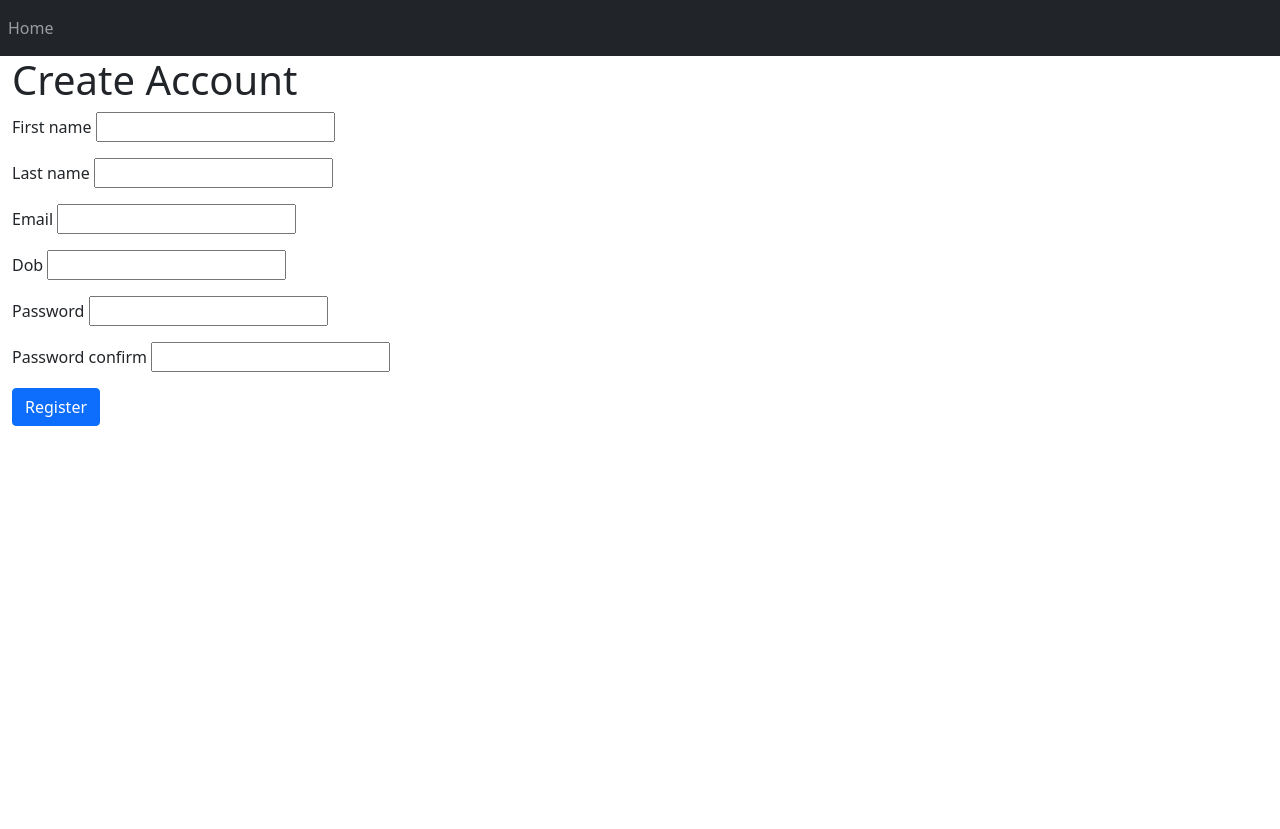
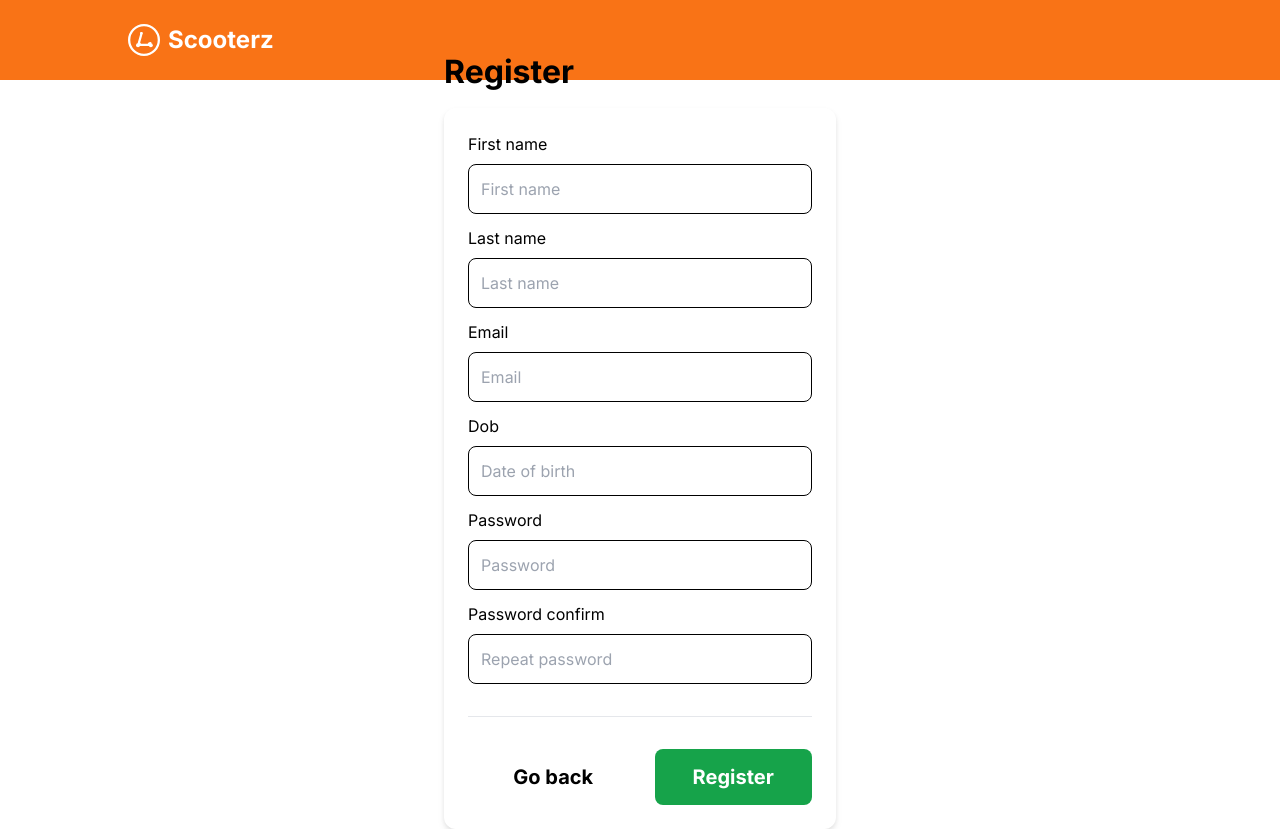
Before and after one commit to dillongoods/escooter-app, a Flask app: template app/templates/security/register_user.html in a window 1280 px wide. Before the commit the page ends 426 px from the top, so only its background shows below. Run offline with Flask 2, Linux system fonts and the light colour scheme; the template is opened without the code that fills it: most values are stand-ins (such as "Sample title", 1, 10 or a date in 2020); form fields are guessed from the names that the template uses; some libraries are stand-ins or nearby versions.

Commit message:
add tailwind + style login/register

```diff
--- /dev/null
+++ b/app/templates/base/index.html
@@ -0,0 +1,175 @@
+<!DOCTYPE html>
+<html style="max-height: calc(100vh - 80px); height: 100%">
+  <head>
+    <meta charset="utf-8" />
+    <meta
+      name="viewport"
+      content="width=device-width, initial-scale=1, shrink-to-fit=no"
+    />
+    <link rel="stylesheet" href="style.css" />
+    <link rel="stylesheet" media="screen" type="text/css" href="style.css" />
+    <link rel="preconnect" href="https://fonts.googleapis.com" />
+    <link rel="preconnect" href="https://fonts.gstatic.com" crossorigin />
+    <link
+      href="https://fonts.googleapis.com/css2?family=Inter:wght@400;700&display=swap"
+      rel="stylesheet"
+    />
+    <link
+      rel="shortcut icon"
+      href="{{ url_for('static', filename='favicon.ico') }}"
+    />
+    <title>Scooterz</title>
+    <script src="https://cdn.tailwindcss.com"></script>
+    <style type="text/tailwindcss">
+      @layer utilities {
+        @variants responsive {
+          .text-h9 {
+            font-weight: 600;
+            font-size: 4rem;
+            line-height: 4.5rem;
+          }
+
+          .text-h8 {
+            font-weight: 600;
+            font-size: 3rem;
+            line-height: 4rem;
+          }
+
+          .text-h7 {
+            font-weight: 600;
+            font-size: 2.5rem;
+            line-height: 3rem;
+          }
+
+          .text-h6 {
+            font-weight: 600;
+            font-size: 2rem;
+            line-height: 2.5rem;
+          }
+
+          .text-h5 {
+            font-weight: 600;
+            font-size: 1.5rem;
+            line-height: 2rem;
+          }
+
+          .text-h4 {
+            font-weight: 600;
+            font-size: 1.25rem;
+            line-height: 2rem;
+          }
+
+          .text-h3 {
+            font-weight: 600;
+            font-size: 1rem;
+            line-height: 1.5rem;
+          }
+
+          .text-h2 {
+            font-weight: 600;
+            font-size: 0.875rem;
+            line-height: 1.25rem;
+          }
+
+          .text-h1 {
+            font-weight: 600;
+            font-size: 0.75rem;
+            line-height: 1rem;
+          }
+
+          .text-title-mobile {
+            font-weight: 600;
+            font-size: 2.125rem;
+            line-height: 2.5rem;
+          }
+
+          .text-subtitle {
+            font-weight: 400;
+            font-size: 1.25rem;
+            line-height: 2rem;
+          }
+
+          .text-body-xl {
+            font-weight: 400;
+            font-size: 1.5rem;
+            line-height: 1.5rem;
+          }
+
+          .text-body-lg {
+            font-weight: 400;
+            font-size: 1rem;
+            line-height: 1.5rem;
+          }
+
+          .text-body-md {
+            font-weight: 400;
+            font-size: 0.875rem;
+            line-height: 1.25rem;
+          }
+
+          .text-body-md-bold {
+            font-weight: 700;
+            font-size: 0.875rem;
+            line-height: 1.25rem;
+          }
+
+          .text-body-sm {
+            font-weight: 400;
+            font-size: 0.75rem;
+            line-height: 1rem;
+          }
+
+          .logo-mobile {
+            width: 6.75rem;
+            height: 1.25rem;
+          }
+
+          .position-cursor {
+            left: 29.17%;
+            right: 20%;
+            top: 25%;
+            bottom: 15%;
+          }
+        }
+      }
+    </style>
+  </head>
+  <body class="h-full">
+    <div class="px-32 items-center bg-orange-500 h-20 flex justify-between">
+      <a class="text-white flex items-center text-h5" href="/">
+        <svg
+          width="40"
+          height="40"
+          viewBox="0 0 28 28"
+          fill="none"
+          class="pr-2"
+          xmlns="http://www.w3.org/2000/svg"
+        >
+          <circle cx="14" cy="14" r="13" stroke="white" stroke-width="2" />
+          <path
+            d="M11.9 8.04999L9.45004 16.8C9.80004 16.9167 10.5 17.36 10.5 18.2H18.2C18.2 17.7333 18.48 16.8 19.6 16.8"
+            stroke="white"
+            stroke-width="2"
+            stroke-linecap="round"
+          />
+          <circle cx="19.95" cy="18.55" r="1.75" fill="white" />
+          <circle cx="8.75" cy="18.55" r="1.75" fill="white" />
+          <circle cx="11.55" cy="8.05" r="1.05" fill="white" />
+        </svg>
+
+        Scooterz</a
+      >
+      <div>
+        <!-- <a class="nav-link" href="/login">Login</a> -->
+      </div>
+    </div>
+
+    <div class="h-full lg:mx-20 xl:mx-40">
+      {% block content %}{% endblock %}
+    </div>
+    <script
+      type="text/javascript"
+      src="{{ url_for('static', filename='ajax_js.js') }}"
+    ></script>
+  </body>
+</html>
--- /dev/null
+++ b/app/templates/base/style.css
@@ -0,0 +1,15 @@
+li.nav-item {
+  color: rgb(255, 255, 255);
+}
+
+img.d-inline-block align-top {
+  height: 30;
+  width: 35;
+}
+
+html,
+body {
+  font-family: "Inter", sans-serif;
+  height: 100vh;
+  width: 100%;
+}
--- a/app/templates/index.html
+++ b/app/templates/index.html
@@ -1,5 +1,4 @@
-{% extends "layouts/base.html" %}
-{% block content %}
+{% extends "base/index.html" %} {% block content %}
 <h1>Home</h1>
 
 <h3>Users</h3>
--- a/app/templates/layouts/style.css
+++ /dev/null
@@ -1,8 +0,0 @@
-li.nav-item {
-    color: rgb(255,255,255);
-}
-
-img.d-inline-block align-top{
-    height: 30;
-    width: 35;
-}
--- a/app/templates/my_account.html
+++ b/app/templates/my_account.html
@@ -1,5 +1,4 @@
-{% extends "layouts/base.html" %}
-{% block content %}
+{% extends "base/index.html" %} {% block content %}
 <h1>My Account</h1>
 
 <h3>Id:</h3>
@@ -21,8 +20,7 @@
   <li>{{card_details.sortCode}}</li>
   <li>{{card_details.expiry}}</li>
   <li>{{card_details.cvc}}</li>
-    {% else %}
-    It appears you don't have any card details stored.
+  {% else %} It appears you don't have any card details stored.
   <a href="/account/bank_details">link</a>
   {% endif %}
 </ul>
--- a/app/templates/not_found.html
+++ b/app/templates/not_found.html
@@ -1,5 +1,4 @@
-{% extends "layouts/base.html" %}
-{% block content %}
+{% extends "base/index.html" %} {% block content %}
 <h1>Oops!</h1>
 <h4>404 - Page Not Found</h4>
 <p>We could not find the page you were looking for.</p>
--- a/app/templates/security/_menu.html
+++ b/app/templates/security/_menu.html
@@ -1,14 +1,19 @@
 {% if security.registerable or security.recoverable or security.confirmable %}
-<ul>
-  <li><a href="{{ url_for_security('login') }}{% if 'next' in request.args %}?next={{ request.args.next|urlencode }}{% endif %}">Login</a></li>
   {% if security.registerable %}
-  <li><a href="{{ url_for_security('register') }}{% if 'next' in request.args %}?next={{ request.args.next|urlencode }}{% endif %}">Create an account</a><br/></li>
-  {% endif %}
-  {% if security.recoverable %}
-  <li><a href="{{ url_for_security('forgot_password') }}">Forgot password</a><br/></li>
-  {% endif %}
-  {% if security.confirmable %}
-  <li><a href="{{ url_for_security('send_confirmation') }}">Confirm account</a></li>
+    <a
+    class="p-3 w-full border border-gray-800 text-h4 rounded-lg border-2 text-center"
+      href="{{ url_for_security('register') }}{% if 'next' in request.args %}?next={{ request.args.next|urlencode }}{% endif %}"
+      >Register</a
+    >
+
+  {% endif %} {% if security.recoverable %}
+
+    <a href="{{ url_for_security('forgot_password') }}">Forgot password</a>
+
+  {% endif %} {% if security.confirmable %}
+
+    <a href="{{ url_for_security('send_confirmation') }}">Confirm account</a>
+
   {% endif %}
 </ul>
 {% endif %}
--- a/app/templates/security/register_user.html
+++ b/app/templates/security/register_user.html
@@ -1,67 +1,74 @@
-{% extends "layouts/auth_layout.html" %}
-{% block content %}
+{% extends "base/index.html" %} {% block content %}
 
-<h1>Create Account</h1>
-<form action="{{ url_for_security('register') }}" method="post" name="register_user_form">
+<div class="w-[392px] mx-auto flex flex-col h-full justify-center">
+  <span class="text-h6">Register</span>
+  <div class="drop-shadow-md bg-white rounded-xl mt-4 p-6">
+    <form
+      action="{{ url_for_security('register') }}"
+      method="post"
+      name="register_user_form"
+    >
       {{ register_user_form.hidden_tag() }}
       <div class="mb-3">
-        {{ register_user_form.firstName.label }}
-        {{ register_user_form.firstName(class_='register_user_form-control') }}
-        {% for error in register_user_form.firstName.errors %}
-        <div class="alert alert-danger w-100" role="alert">
-            [{{ error }}]
-        </div>
+        {{ register_user_form.firstName.label(class_="mb-2") }} {{
+        register_user_form.firstName(class_='mt-2 w-full p-3 rounded-lg border
+        border-black', placeholder_="First name") }} {% for error in
+        register_user_form.firstName.errors %}
+        <div class="alert alert-danger w-100" role="alert">[{{ error }}]</div>
         {% endfor %}
       </div>
       <div class="mb-3">
-        {{ register_user_form.lastName.label }}
-        {{ register_user_form.lastName(class_='register_user_form-control') }}
-        {% for error in register_user_form.lastName.errors %}
-        <div class="alert alert-danger w-100" role="alert">
-            [{{ error }}]
-        </div>
+        {{ register_user_form.lastName.label }} {{
+        register_user_form.lastName(class_='mt-2 w-full p-3 rounded-lg border
+        border-black', placeholder_="Last name") }} {% for error in
+        register_user_form.lastName.errors %}
+        <div class="alert alert-danger w-100" role="alert">[{{ error }}]</div>
         {% endfor %}
       </div>
       <div class="mb-3">
-        {{ register_user_form.email.label }}
-        {{ register_user_form.email(class_='register_user_form-control') }}
-        {% for error in register_user_form.email.errors %}
-        <div class="alert alert-danger w-100" role="alert">
-            [{{ error }}]
-        </div>
+        {{ register_user_form.email.label }} {{
+        register_user_form.email(class_='mt-2 w-full p-3 rounded-lg border
+        border-black', placeholder_="Email") }} {% for error in
+        register_user_form.email.errors %}
+        <div class="alert alert-danger w-100" role="alert">[{{ error }}]</div>
         {% endfor %}
       </div>
       <div class="mb-3">
-        {{ register_user_form.dob.label }}
-        {{ register_user_form.dob(class_='register_user_form-control') }}
-        {% for error in register_user_form.dob.errors %}
-        <div class="alert alert-danger w-100" role="alert">
-            [{{ error }}]
-        </div>
+        {{ register_user_form.dob.label }} {{
+        register_user_form.dob(class_='mt-2 w-full p-3 rounded-lg border
+        border-black', placeholder_="Date of birth") }} {% for error in
+        register_user_form.dob.errors %}
+        <div class="alert alert-danger w-100" role="alert">[{{ error }}]</div>
         {% endfor %}
       </div>
       <div class="mb-3">
-        {{ register_user_form.password.label }}
-        {{ register_user_form.password(class_='register_user_form-control') }}
-        {% for error in register_user_form.password.errors %}
-        <div class="alert alert-danger w-100" role="alert">
-            [{{ error }}]
-        </div>
+        {{ register_user_form.password.label }} {{
+        register_user_form.password(class_='mt-2 w-full p-3 rounded-lg border
+        border-black', placeholder_="Password") }} {% for error in
+        register_user_form.password.errors %}
+        <div class="alert alert-danger w-100" role="alert">[{{ error }}]</div>
         {% endfor %}
       </div>
       <div class="mb-3">
-        {{ register_user_form.password_confirm.label }}
-        {{ register_user_form.password_confirm(class_='register_user_form-control') }}
-        {% for error in register_user_form.password_confirm.errors %}
-        <div class="alert alert-danger w-100" role="alert">
-            [{{ error }}]
-        </div>
+        {{ register_user_form.password_confirm.label}} {{
+        register_user_form.password_confirm(class_='mt-2 w-full p-3 rounded-lg
+        border border-black', placeholder_="Repeat password") }} {% for error in
+        register_user_form.password_confirm.errors %}
+        <div class="alert alert-danger w-100" role="alert">[{{ error }}]</div>
         {% endfor %}
       </div>
-    <p><input type="submit" class="btn btn-primary" value="Register"></p>
-
+      <div class="w-full h-px bg-gray-200 my-8"></div>
+      <div class="w-full flex">
+        <a class="p-3 w-full text-h4 rounded-lg text-center" href="/"
+          >Go back</a
+        >
+        <input
+          type="submit"
+          class="w-full bg-green-600 text-white text-h4 py-2 rounded-lg cursor-pointer ml-4"
+          value="Register"
+        />
+      </div>
     </form>
-
-{% include "security/_menu.html" %}
-
+  </div>
+</div>
 {% endblock %}
```
Also changed, not shown: app/templates/layouts/base.html (deleted, +0 -51 lines), app/templates/security/login_user.html (+43 -30 lines), app/views.py (+3 -5 lines), app.db, app/static/home_image.png (added), app/templates/base/favicon.ico (added), app/templates/base/tinyLogo.svg (added), app/templates/layouts/Scooterz_Logo.png (deleted). Lines whose indentation alone changed are shown as unchanged.
